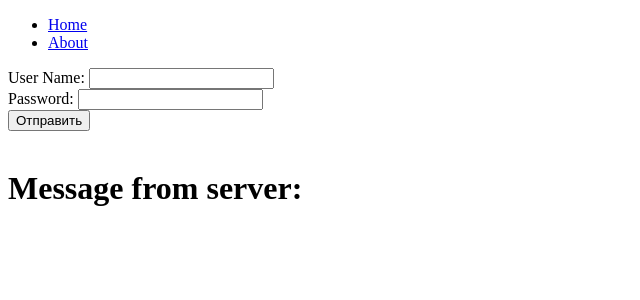
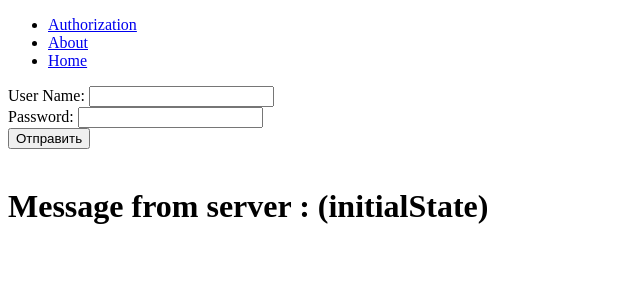
Before and after one commit to DmitryPetrov/react_redux_router_webpack-template-, a React (Create React App) app: page / in a window 1280 px wide. Shown: the top 300 px of the page, without its empty margins (0-640 px from the left). Built offline with nearby package versions, Linux system fonts and the light colour scheme.

Commit message:
savepoint: working app

```diff
--- a/src/App.js
+++ b/src/App.js
@@ -16,10 +16,13 @@ function App() {
         <nav>
           <ul>
             <li>
-              <Link to="/">Home</Link>
+              <Link to="/">Authorization</Link>
             </li>
             <li>
               <Link to="/about/">About</Link>
+            </li>
+            <li>
+              <Link to="/home/">Home</Link>
             </li>
           </ul>
         </nav>
--- a/src/Authorization.js
+++ b/src/Authorization.js
@@ -28,7 +28,7 @@ class Authorization extends React.Component {
   buttonHandler(event) {
     event.preventDefault();
     let action = this.actionCreatorInputFrom();
-    store.dispatch(action);
+    this.props.fetchData(action);
   }
 
   actionCreatorInputFrom() {
--- a/src/AuthorizationContainer.js
+++ b/src/AuthorizationContainer.js
@@ -1,49 +1,46 @@
 import React from 'react';
-import axios from 'axios';
+
 import { connect } from 'react-redux';
 
 import Authorization from './Authorization.js'
 import MessageFromServer from './MessageFromServer.js'
-import store from './store.js';
+import { messageFetchData } from './action.js';
 
 class AuthorizationContainer extends React.Component {
-  constructor(props) {
-    super(props);
-    this.state = {
-      userName: '',
-      password: '',
-      message: '',
-    };
 
-    this.listenerInputForm = this.listenerInputForm.bind(this);
-    store.subscribe(this.listenerInputForm);
-  }
-
-  listenerInputForm() {
-    let userName = this.props.userName;
-    let password = this.props.password;
-
-    axios.get('/login?userName=' + userName + '&password=' + password).then(response => {
-      this.setState({message: response.data});
-    });
-  }
 
   render() {
     return (
       <div>
-        <Authorization />
+        <Authorization fetchData={this.props.fetchData}/>
         <br />
-        <MessageFromServer message={this.state.message} />
+        <MessageFromServer response={this.props.response} />
       </div>
     )
   }
 }
 
 function mapStateToProps (store) {
+  console.log("mapStateToProps")
+  console.log(store)
+
   return {
-    userName: store.userName,
-    password: store.password,
+    message: store.message,
+    hasErrored: store.error.hasErrored,
+    isLoading: store.messageIsLoading,
+    response: {
+      message: store.message,
+      hasErrored: store.error.hasErrored,
+      errorMessage: store.error.errorMessage,
+      isLoading: store.messageIsLoading
+    }
   }
 }
 
-export default connect(mapStateToProps)(AuthorizationContainer);
+const mapDispatchToProps = (dispatch) => {
+    return {
+        fetchData: (action) => dispatch(messageFetchData(action))
+    };
+};
+
+export default connect(mapStateToProps, mapDispatchToProps)(AuthorizationContainer);
--- a/src/MessageFromServer.js
+++ b/src/MessageFromServer.js
@@ -2,11 +2,22 @@ import React from 'react';
 
 class MessageFromServer extends React.Component {
   render() {
+  	console.log("MessageFromServer props")
+		console.log(this.props)
+
+  	if (this.props.response.hasErrored === true) {
+        return <p>Sorry! There was an error loading the items: {this.props.response.errorMessage}</p>;
+    }
+
+    if (this.props.response.isLoading === true) {
+        return <p>Loading…</p>;
+    }
+
     return (
       <div className="MessageFromServer">
-        <h1>Message from server: {this.props.message}</h1>
+        <h1>Message from server : {this.props.response.message}</h1>
       </div>
-    )
+    );
   }
 }
 
--- /dev/null
+++ b/src/action.js
@@ -0,0 +1,63 @@
+import axios from 'axios';
+
+export function messageHasErrored(bool, errorMessage) {
+    console.log("action messageHasErrored");
+    return {
+        type: 'MESSAGE_HAS_ERRORED',
+        hasErrored: bool,
+        errorMessage: errorMessage,
+    };
+}
+
+export function messageIsLoading(bool) {
+    console.log("action messageIsLoading");
+    return {
+        type: 'MESSAGE_IS_LOADING',
+        isLoading: bool
+    };
+}
+
+export function messageFetchDataSuccess(message) {
+    console.log("action messageFetchDataSuccess");
+    return {
+        type: 'MESSAGE_FETCH_DATA_SUCCESS',
+        message
+    };
+}
+
+export function errorAfterFiveSeconds() {
+    // We return a function instead of an action object
+    return (dispatch) => {
+        setTimeout(() => {
+            // This function is able to dispatch other action creators
+            dispatch(messageHasErrored(true));
+        }, 5000);
+    };
+}
+
+export function messageFetchData(action) {
+    console.log("action messageFetchData");
+
+    return (dispatch) => {
+        dispatch(messageIsLoading(true));
+
+        axios
+            .get('/login?userName=' + action.userName + '&password=' + action.password)
+            .then(response => {
+                console.log("action response.data");
+                console.log(response.data);
+
+                dispatch(messageIsLoading(false));
+
+                dispatch(messageFetchDataSuccess(response.data.message));
+
+                return response;
+            })
+            .catch(function (error) {
+                console.log("action error");
+                console.log(error);
+                dispatch(messageIsLoading(false));
+                dispatch(messageHasErrored(true, error.message));
+            });
+    };
+}
--- a/src/index.js
+++ b/src/index.js
@@ -2,7 +2,6 @@ import React from 'react';
 import ReactDOM from 'react-dom';
 import App from './App';
 import * as serviceWorker from './serviceWorker';
-import { BrowserRouter } from 'react-router-dom';
 
 ReactDOM.render(<App />, document.getElementById('root'));
 
--- a/src/reducer.js
+++ b/src/reducer.js
@@ -1,20 +1,48 @@
-const initialState = {
-  userName: 'no userName',
-  password: 'password'
-};
+import axios from 'axios';
+import { combineReducers } from 'redux';
 
-function reducerInputForm(state = initialState, action) {
-  if (action.type === "NEW_NAME") {
-    return Object.assign(
-      {},
-      state,
-      {
-        userName: action.userName,
-        password: action.password
-      })
-  } else {
+function messageHasErrored(state = false, action) {
+  switch (action.type) {
+    case 'MESSAGE_HAS_ERRORED':
+      console.log("reducer messageHasErrored");
+      return {
+        hasErrored: action.hasErrored,
+        errorMessage: action.errorMessage
+      }
+
+    default:
+      return state;
+  }
+}
+
+function messageIsLoading(state = false, action) {
+  switch (action.type) {
+    case 'MESSAGE_IS_LOADING':
+      console.log("reducer messageIsLoading");
+      return action.isLoading;
+
+    default:
     return state;
   }
 }
 
-export default reducerInputForm;
+function message(state = [], action) {
+  switch (action.type) {
+    case 'MESSAGE_FETCH_DATA_SUCCESS':
+      console.log("reducer message");
+      console.log(">>>>action");
+      console.log(action);
+      return action.message;
+
+    default:
+    return state;
+  }
+}
+
+export default combineReducers({
+  message,
+  error: messageHasErrored,
+  messageIsLoading
+});
+
+//export default combineReducers;
--- a/src/store.js
+++ b/src/store.js
@@ -1,7 +1,15 @@
-import { createStore } from 'redux';
+import { createStore, applyMiddleware } from 'redux';
+import thunk from 'redux-thunk';
 
-import reducerInputForm from './reducer.js';
+import rootReducer  from './reducer.js';
 
-const store = createStore(reducerInputForm);
+const initialState = {
+	hasErrored: '(initialState)',
+	messageIsLoading: '(initialState)',
+	errorMessage: '(initialState)',
+  message: '(initialState)'
+};
+
+const store = createStore(rootReducer, initialState , applyMiddleware(thunk));
 
 export default store;
--- a/src/utils/printObjectContent.js
+++ b/src/utils/printObjectContent.js
@@ -1,12 +1,12 @@
-function printObjContent(obj, offset = "") {
+function printObjectContent(obj, offset = "") {
 	for (let key in obj) {
 		if (typeof obj[key] === 'object') {
 			console.log(offset + "#" + obj[key] + "#");
-      printObjContent(obj[key], (offset + "--->"));
+			printObjectContent(obj[key], (offset + "--->"));
 		} else {
 			console.log(offset + key + " = [" + obj[key] + "]");
 		}
 	}
 }
 
-export default printObjContent;
+export default printObjectContent;
```
Also changed, not shown: package.json (+4 -3 lines), 1 other file (tests, documents, lock files or other folders). Lines whose indentation alone changed are shown as unchanged.
